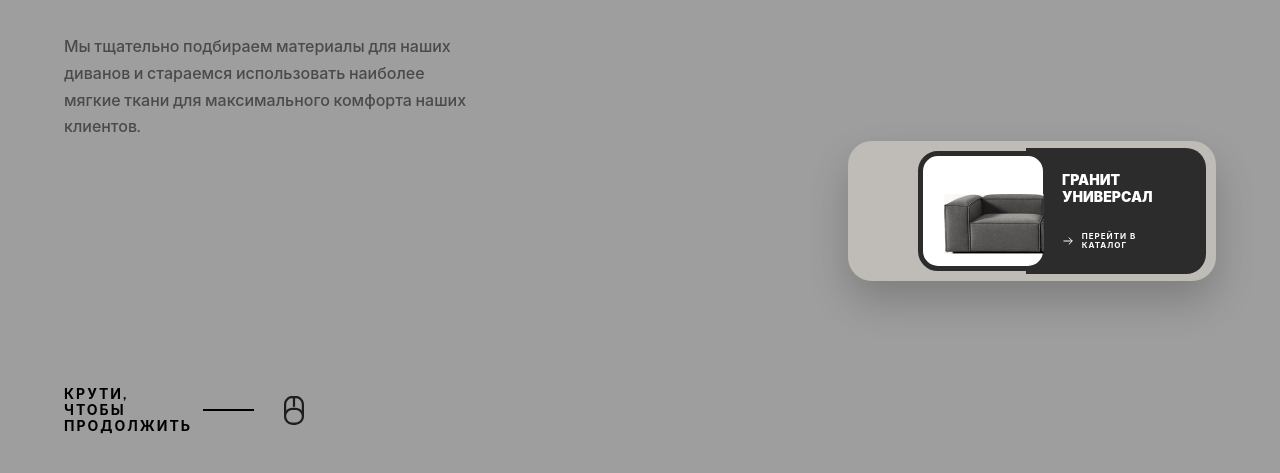
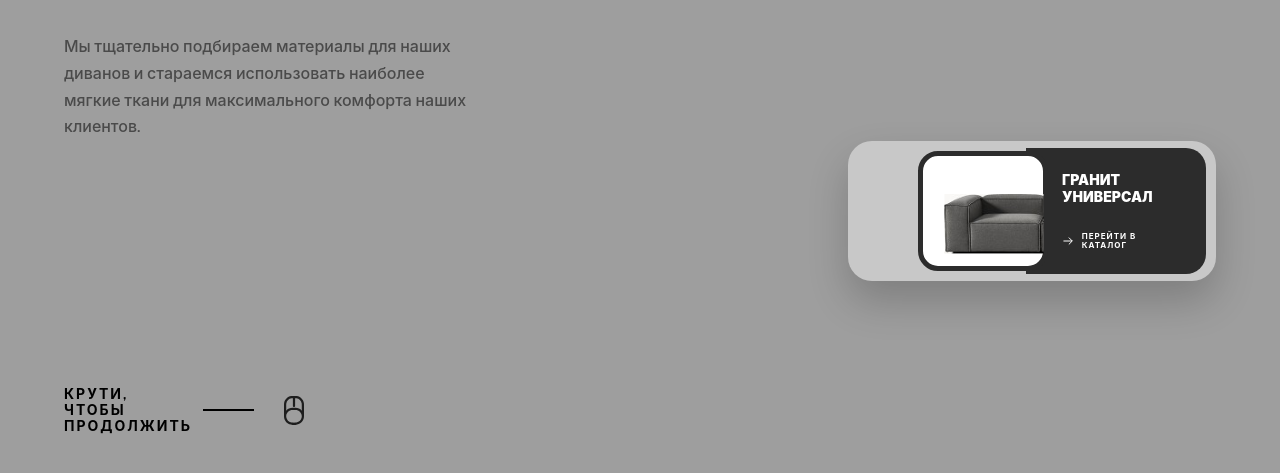
Before and after one commit to anarkilimitz/Sofa, a website built with Vite: page index.html in a window 1280 px wide. In both pictures the pointer is over the element 1032 px from the left and 483 px from the top of the page. Shown: the part 273-746 px from the top of the page. Built offline with nearby package versions, Linux system fonts and the light colour scheme.

Commit message:
Finish 2  button styling
background-hover

```diff
--- a/src/scss/components/_product-card.scss
+++ b/src/scss/components/_product-card.scss
@@ -18,6 +18,12 @@
     background: rgba(233, 228, 219, 0.43);
     box-shadow: 0 20px 40px rgba(0, 0, 0, 0.2);
     cursor: pointer;
+    transition: 0.2s ease;
+
+    &:hover {
+        background: rgba(255, 255, 255, 0.43);
+    }
+
 
     &:hover {
         .product-info h3 {
```
